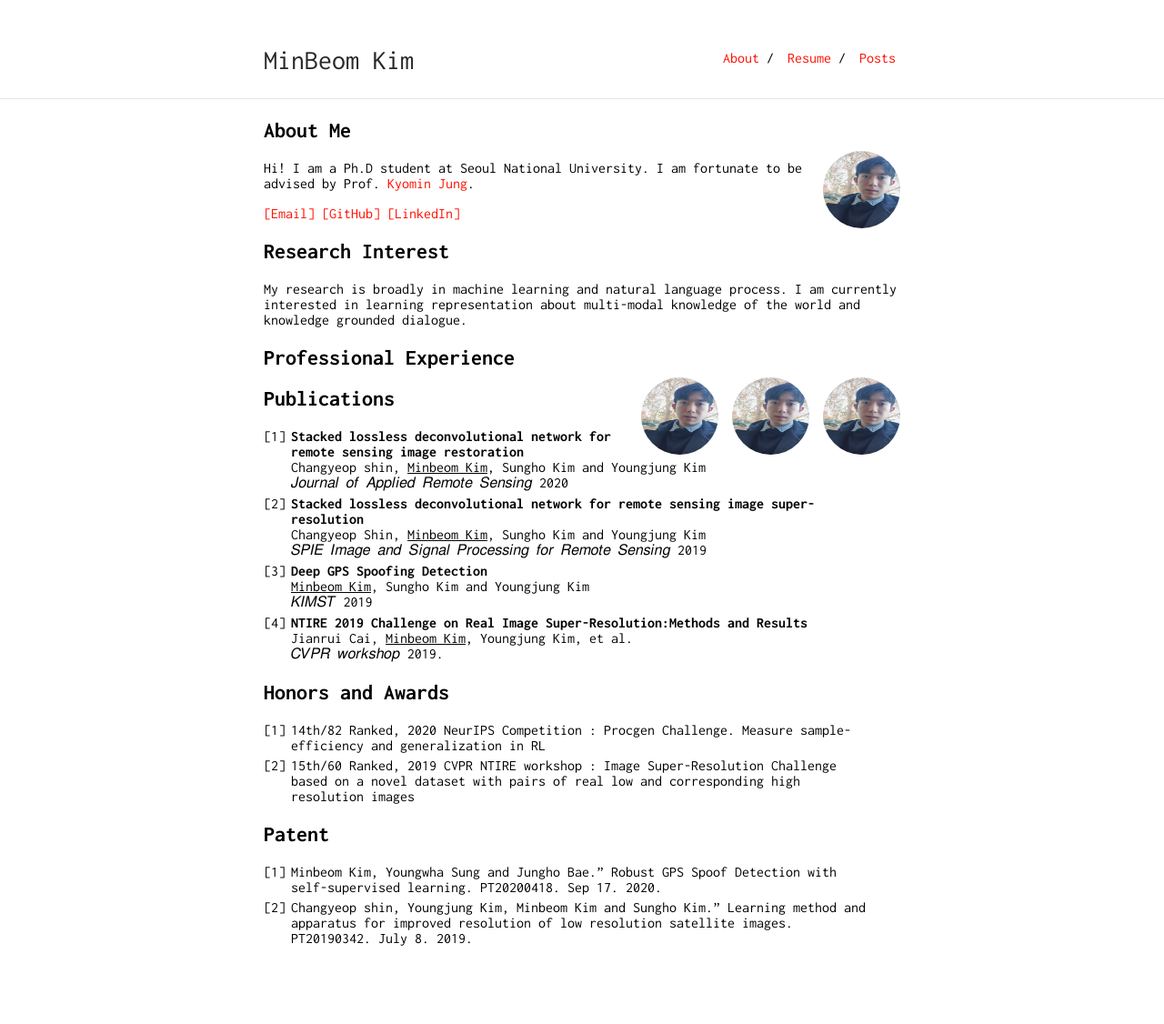
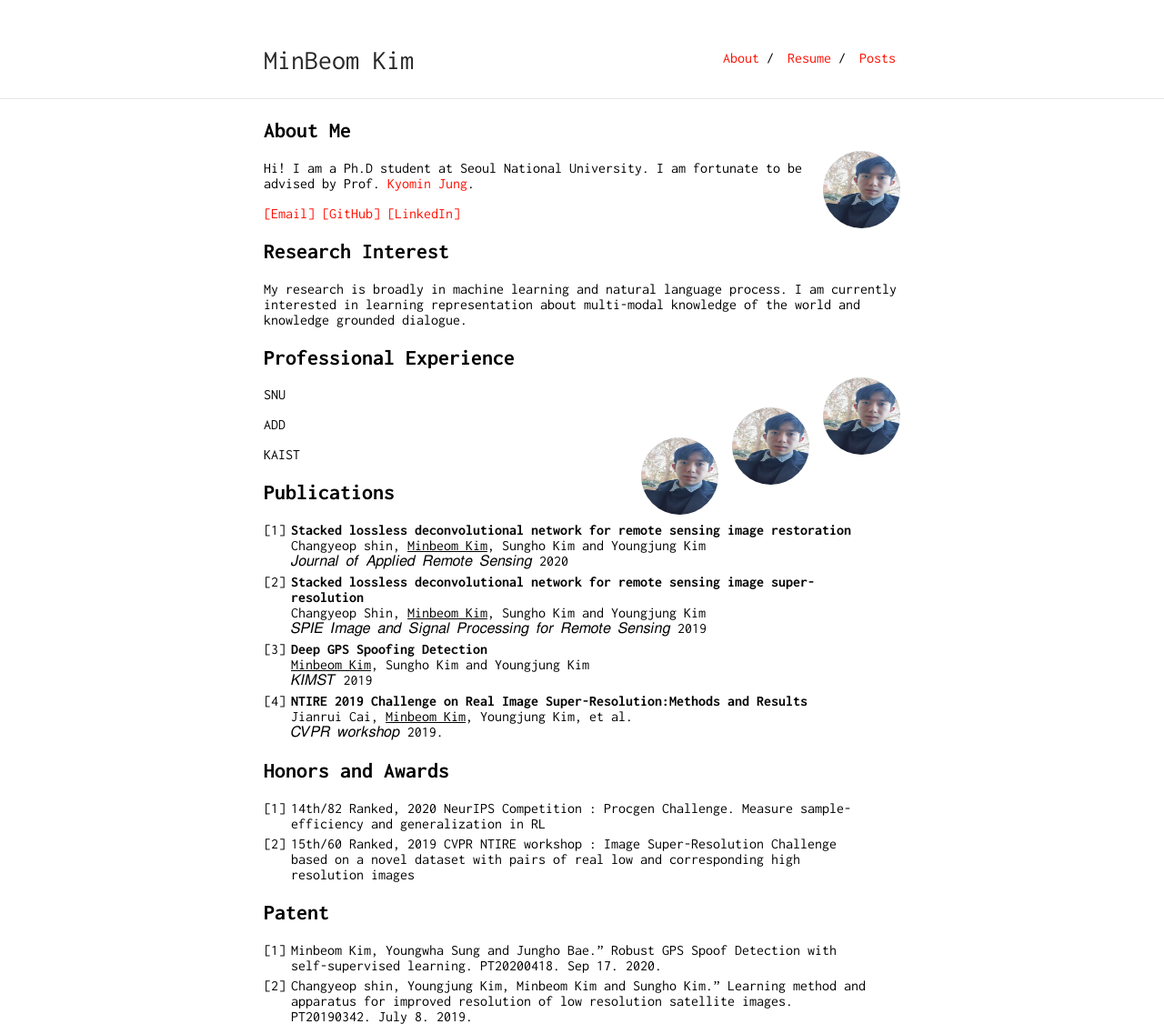
Before and after one commit to minbeomkim/minbeomkim.github.io, a Jekyll site: the page built from index.md, in a window 1280 px wide. Shown: the whole page at 91% size. Built offline with Jekyll 4.4.1, drawn with Linux system fonts in a browser that asks for light colours; our own code applies the rules of GitHub Pages for plain Markdown files; before the commit the page ends 1040 px from its top, so only the background shows below that.

Commit message:
Update index.md

```diff
--- a/index.md
+++ b/index.md
@@ -16,11 +16,11 @@ My research is broadly in machine learning and natural language process. I am cu
 
 ## Professional Experience
 
-<img class="profile-picture" src="face.jpeg" width="300" height="200">
+<img class="profile-picture" src="face.jpeg"> SNU
 
-<img class="profile-picture" src="face.jpeg">
+<img class="profile-picture" src="face.jpeg"> ADD
 
-<img class="profile-picture" src="face.jpeg">
+<img class="profile-picture" src="face.jpeg"> KAIST
 
 ## Publications
 
```
